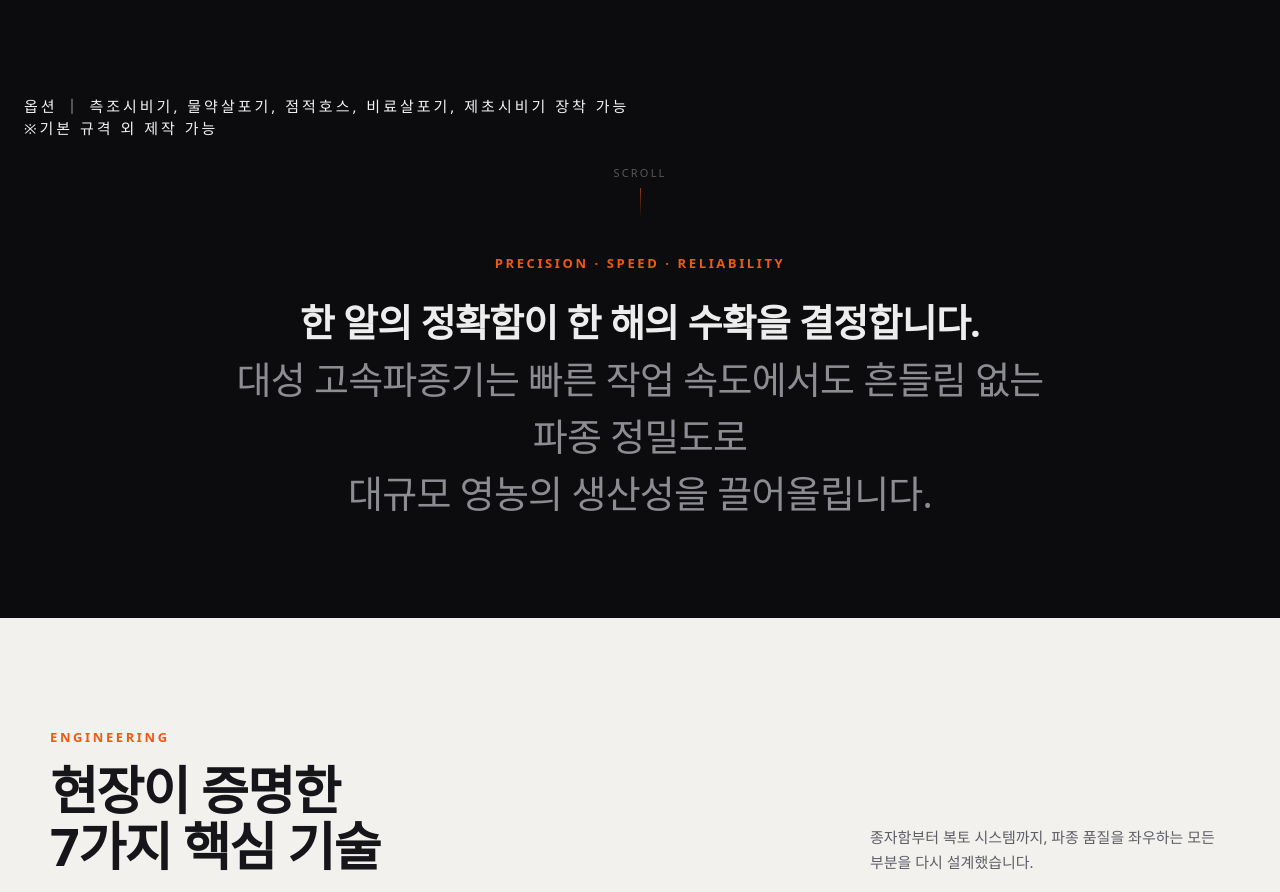
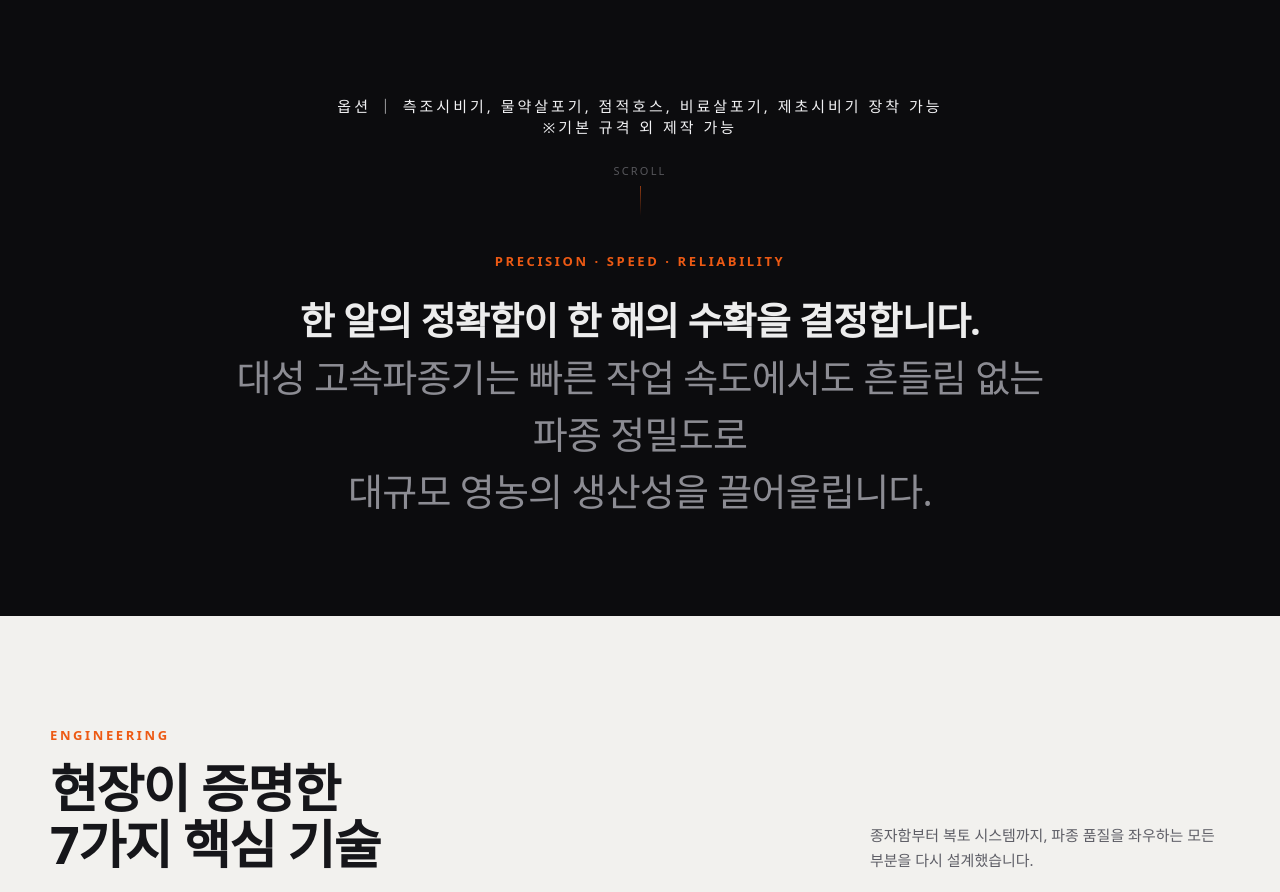
Before and after one commit to dsleh260202-stack/Repository-name-daesung-seeder-, a plain HTML site: page index.html in a window 1280 px wide. Shown: the part 1352-2244 px from the top of the page. Drawn offline with Linux system fonts and the light colour scheme; a web font is replaced by a local one.

Commit message:
Update index.html

```diff
--- a/index.html
+++ b/index.html
@@ -72,7 +72,7 @@
 
   <!-- INTRO STRIP -->
   <section style="background:#0C0C0E; padding:96px 24px; border-top:1px solid rgba(255,255,255,0.05);">
-    <span style="font-size: 15px; letter-spacing: 0.2em; color: #f2f2f4">옵션 ｜ 측조시비기, 물약살포기, 점적호스, 비료살포기, 제초시비기 장착 가능<br>※기본 규격 외 제작 가능<br></span><div style="position:relative; z-index:2; margin:26px 0 36px; display:flex; flex-direction:column; align-items:center; gap:8px; opacity:0.6;">
+    <span style="display:block; text-align:center; font-size: 15px; letter-spacing: 0.2em; color: #f2f2f4">옵션 ｜ 측조시비기, 물약살포기, 점적호스, 비료살포기, 제초시비기 장착 가능<br>※기본 규격 외 제작 가능<br></span><div style="position:relative; z-index:2; margin:26px 0 36px; display:flex; flex-direction:column; align-items:center; gap:8px; opacity:0.6;">
       <span style="font-size:11px; letter-spacing:0.2em; color:#88888F;">SCROLL</span>
       <span style="width:1px; height:30px; background:linear-gradient(#ED5A14,transparent);"></span>
     </div><div data-anim="" style="max-width:980px; margin:0 auto; text-align:center;">
```
